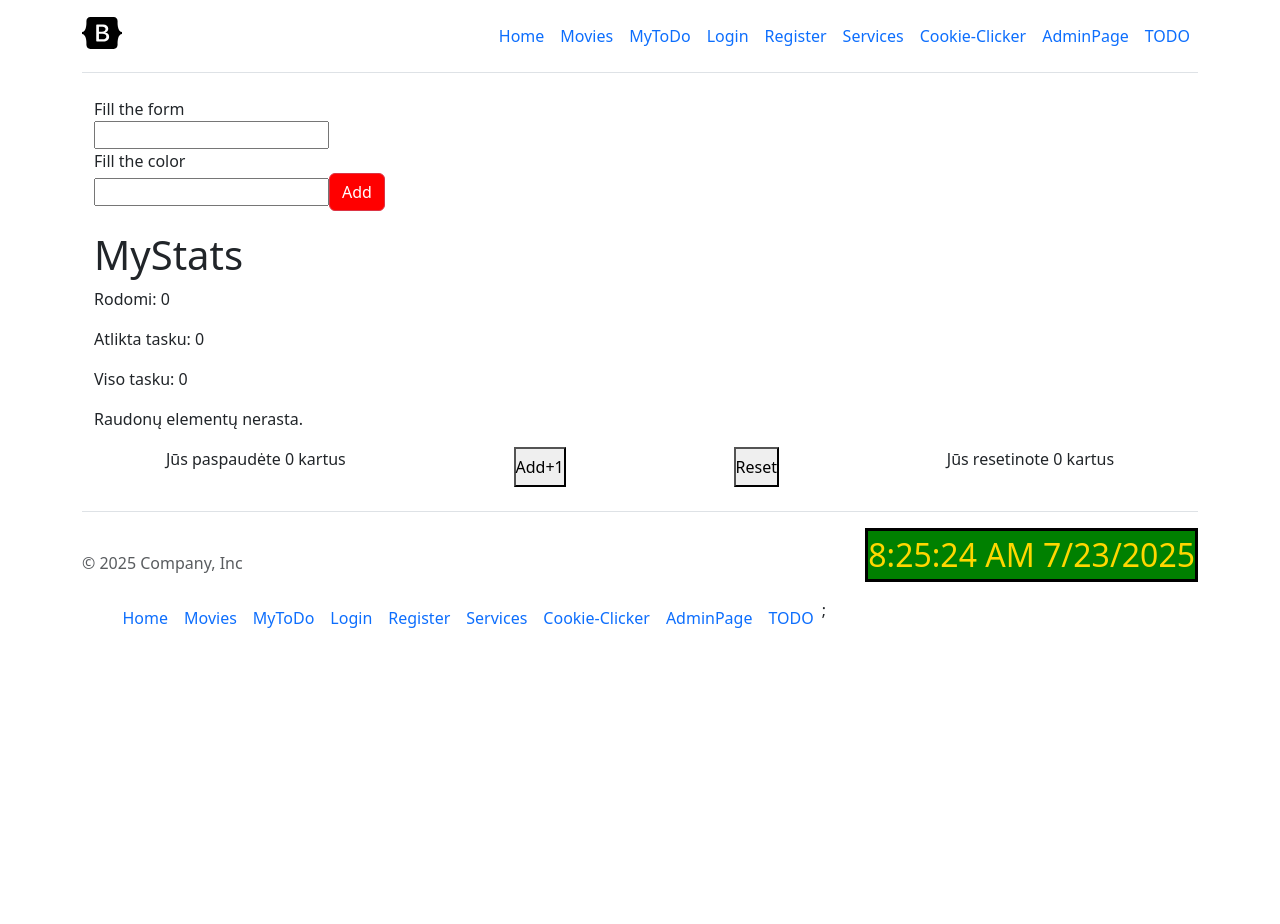
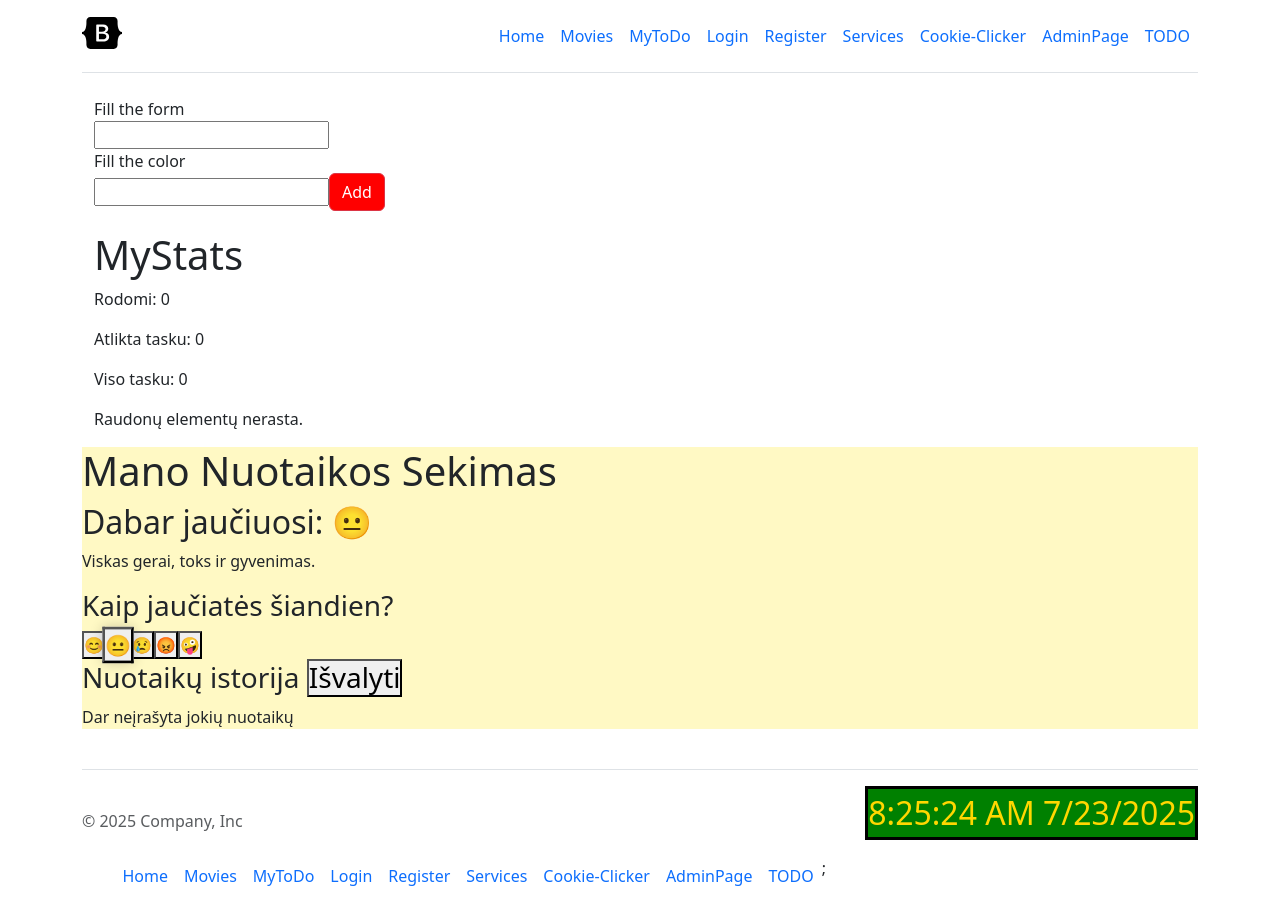
Before and after one commit to PovDai/55-grupe-react, a React (Vite) app: page /mytodo in a window 1280 px wide. Shown: the top 924 px of the page. Before the commit the page ends 800 px from the top, so only its background shows below. Built offline with nearby package versions, Linux system fonts and the light colour scheme.

Commit message:
moodtracker

```diff
--- a/src/Pages/MyTodo.jsx
+++ b/src/Pages/MyTodo.jsx
@@ -3,7 +3,7 @@ import { MyList } from "../components/mytodo/MyList";
 import { MyStats } from "../components/mytodo/MyStats";
 import '../components/form/myform.css'
 import { useState } from "react";
-import { Counter } from "../components/mytodo/MyCounter";
+import {  MoodTracker } from "../components/mytodo/MyCounter";
 
 export function MyToDo() {
     const [id, setId] = useState(1);
@@ -48,7 +48,7 @@ export function MyToDo() {
                             modifyTaskFunc={modifyTask}
 
                         />
-                        <Counter/>
+                        <MoodTracker/>
                     </div>
                 </div>
             </div>
--- a/src/components/mytodo/MyCounter.css
+++ b/src/components/mytodo/MyCounter.css
@@ -2,3 +2,19 @@
     display: flex;
     justify-content: space-around;
 }
+.mood-tracker {
+  transition: background-color 0.5s ease;
+}
+
+.mood-buttons button {
+  transition: transform 0.2s;
+}
+
+.mood-buttons button:hover {
+  transform: scale(1.2);
+}
+
+.mood-buttons button.active {
+  transform: scale(1.3);
+  box-shadow: 0 0 10px rgba(0,0,0,0.2);
+}
--- a/src/components/mytodo/MyCounter.jsx
+++ b/src/components/mytodo/MyCounter.jsx
@@ -1,27 +1,91 @@
-import { useState } from "react";
+import { useState, useEffect } from 'react';
 import './MyCounter.css';
 
-export function Counter() {
-    const [count, setCount] = useState(0);
-    const [reset, setReset] = useState(0);
+export function MoodTracker() {
+  const [mood, setMood] = useState('😐'); // Pradinė nuotaika
+  const [moodHistory, setMoodHistory] = useState([]); // Nuotaikų istorija
+  const [color, setColor] = useState('#f0f0f0'); // Fono spalva
+  const [quote, setQuote] = useState('Pasirinkite savo nuotaiką'); // Motivacinis citata
 
-    const handleReset = () => {
-        setCount(0);
-        setReset(prevReset => prevReset + 1);
-    };
+  // Citatos priklausomai nuo nuotaikos
+  const quotes = {
+    '😊': 'Gera nuotaika prasideda nuo šypsenos!',
+    '😢': 'Sunkios dienos praeina, laukia šviesesni rytojai.',
+    '😡': 'Kvėpuokite giliai - tai praeis.',
+    '😐': 'Viskas gerai, toks ir gyvenimas.',
+    '🤪': 'Kartais reikia tiesiog pasileisti!'
+  };
 
-    return (
-        <div className="counter">
-            <p>Jūs paspaudėte {count} kartus</p>
-            <button onClick={() => setCount(count + 1)}>
-                Add+1
+  // Spalvos priklausomai nuo nuotaikos
+  const colors = {
+    '😊': '#e3f7d4',
+    '😢': '#e3f2fd',
+    '😡': '#ffebee',
+    '😐': '#fff9c4',
+    '🤪': '#f3e5f5'
+  };
+
+  // Efektas, vykdomas pasikeitus nuotaikai
+  useEffect(() => {
+    if (mood in quotes) {
+      setQuote(quotes[mood]);
+      setColor(colors[mood]);
+    }
+  }, [mood]);
+
+  // Pridėti naują nuotaiką į istoriją
+  const logMood = (selectedMood) => {
+    setMood(selectedMood);
+    setMoodHistory([...moodHistory, {
+      mood: selectedMood,
+      date: new Date().toLocaleTimeString()
+    }]);
+  };
+
+  // Išvalyti istoriją
+  const clearHistory = () => {
+    setMoodHistory([]);
+  };
+
+  return (
+    <div className="mood-tracker" style={{ backgroundColor: color }}>
+      <h1>Mano Nuotaikos Sekimas</h1>
+
+      <div className="current-mood">
+        <h2>Dabar jaučiuosi: {mood}</h2>
+        <p className="quote">{quote}</p>
+      </div>
+
+      <div className="mood-selector">
+        <h3>Kaip jaučiatės šiandien?</h3>
+        <div className="mood-buttons">
+          {['😊', '😐', '😢', '😡', '🤪'].map((emoji) => (
+            <button
+              key={emoji}
+              onClick={() => logMood(emoji)}
+              className={mood === emoji ? 'active' : ''}
+            >
+              {emoji}
             </button>
+          ))}
+        </div>
+      </div>
 
-            <button onClick={handleReset}>
-                Reset
-            </button>
-
-            <p>Jūs resetinote {reset} kartus</p>
-        </div>
-    );
+      <div className="mood-history">
+        <h3>Nuotaikų istorija <button onClick={clearHistory}>Išvalyti</button></h3>
+        {moodHistory.length === 0 ? (
+          <p>Dar neįrašyta jokių nuotaikų</p>
+        ) : (
+          <ul>
+            {moodHistory.slice().reverse().map((entry, index) => (
+              <li key={index}>
+                <span className="emoji">{entry.mood}</span>
+                <span className="time">{entry.date}</span>
+              </li>
+            ))}
+          </ul>
+        )}
+      </div>
+    </div>
+  );
 }
```
